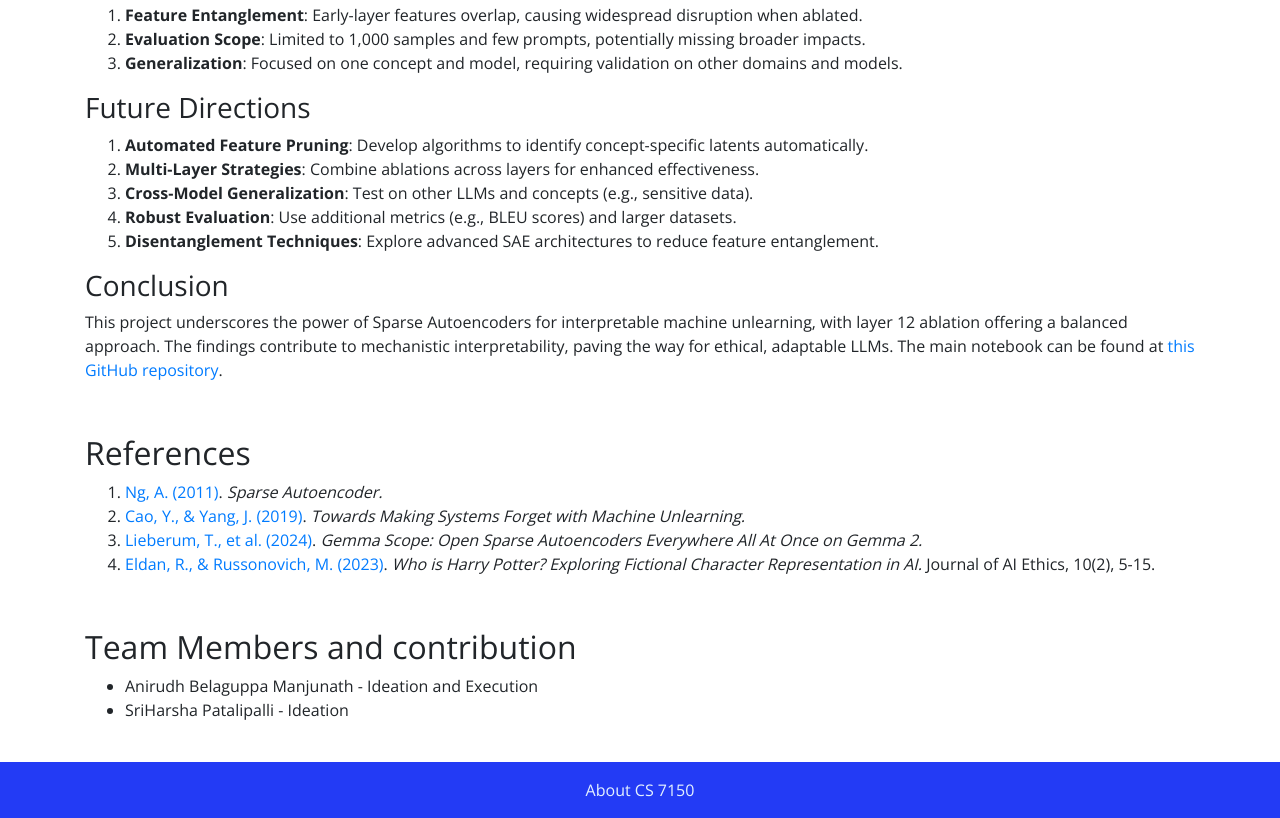
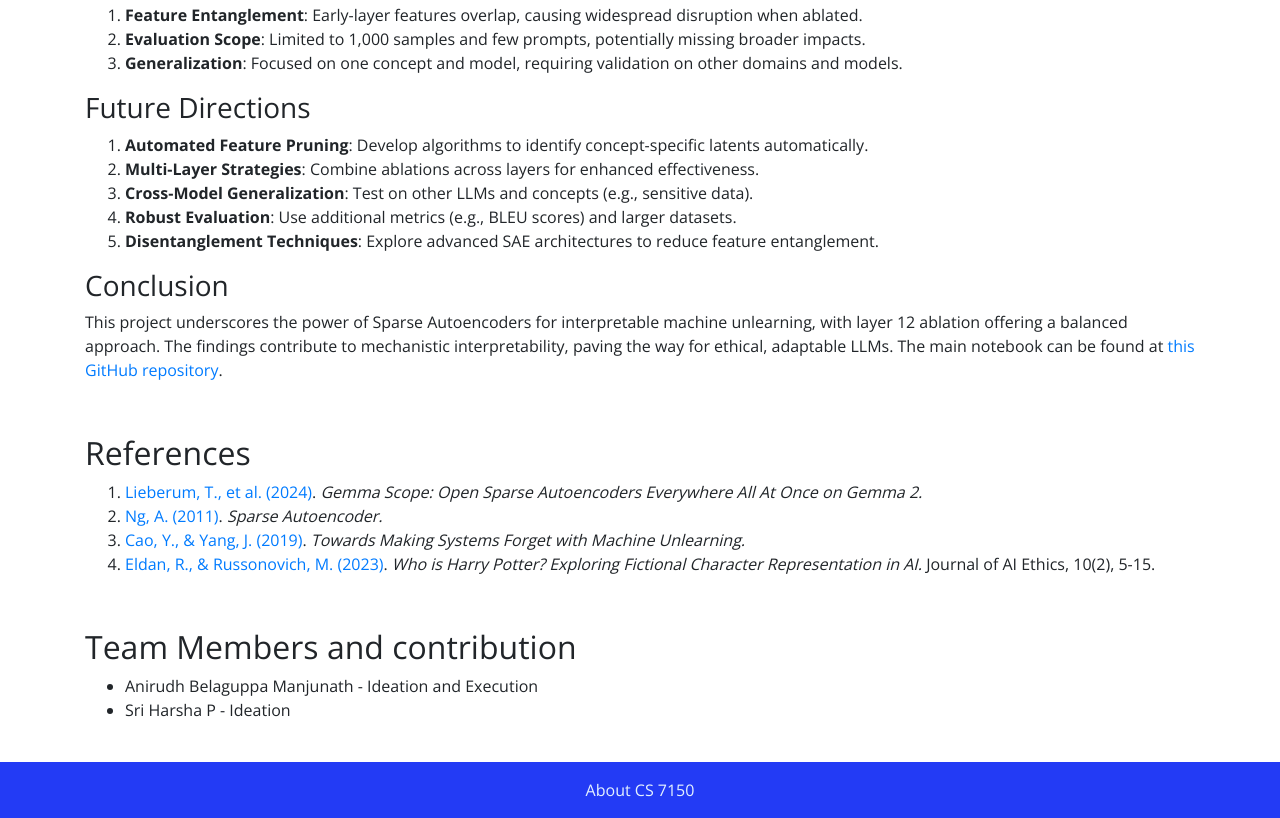
Before and after one commit to AnirudhDesai777/Unlearning-SAE, a plain HTML site: page index.html in a window 1280 px wide. Shown: the part 8302-9120 px from the top of the page. Drawn offline with nearby package versions, Linux system fonts and the light colour scheme.

Commit message:
edited index

```diff
--- a/index.html
+++ b/index.html
@@ -396,10 +396,11 @@ indicating catastrophic disruption of language processing due to the ablation of
 
 <h2>References</h2>
 <ol>
-<!-- <li><a name="bottou-1990"></a> <a href="https://papers.baulab.info/Bottou-1990.pdf">Bottou, L., & Gallinari, P. (1990)</a>. <em>A framework for the cooperation of learning algorithms.</em></li> -->
+
+<li><a name="gemma-scope"></a> <a href="https://arxiv.org/abs/2408.05147">Lieberum, T., et al. (2024)</a>. <em>Gemma Scope: Open Sparse Autoencoders Everywhere All At Once on Gemma 2.</em></li>
 <li><a name="ng-2011"></a> <a href="https://web.stanford.edu/class/cs294a/sparseAutoencoder_2011new.pdf">Ng, A. (2011)</a>. <em>Sparse Autoencoder.</em></li>
 <li><a name="cao-2019"></a> <a href="https://arxiv.org/abs/1912.03817">Cao, Y., & Yang, J. (2019)</a>. <em>Towards Making Systems Forget with Machine Unlearning.</em></li>
-<li><a name="gemma-scope"></a> <a href="https://arxiv.org/abs/2408.05147">Lieberum, T., et al. (2024)</a>. <em>Gemma Scope: Open Sparse Autoencoders Everywhere All At Once on Gemma 2.</em></li>
+
 <li><a name="eldan-russonovich-2023"></a> <a href="https://arxiv.org/abs/2310.02238">Eldan, R., & Russonovich, M. (2023)</a>. <em>Who is Harry Potter? Exploring Fictional Character Representation in AI.</em> Journal of AI Ethics, 10(2), 5-15.</li>
 </ol>
 
@@ -408,7 +409,7 @@ indicating catastrophic disruption of language processing due to the ablation of
 <h2>Team Members and contribution</h2>
 <ul>
   <li>Anirudh Belaguppa Manjunath - Ideation and Execution</li>
-  <li>SriHarsha Patalipalli - Ideation</li>
+  <li>Sri Harsha P - Ideation</li>
 </ul>
 
 
```
